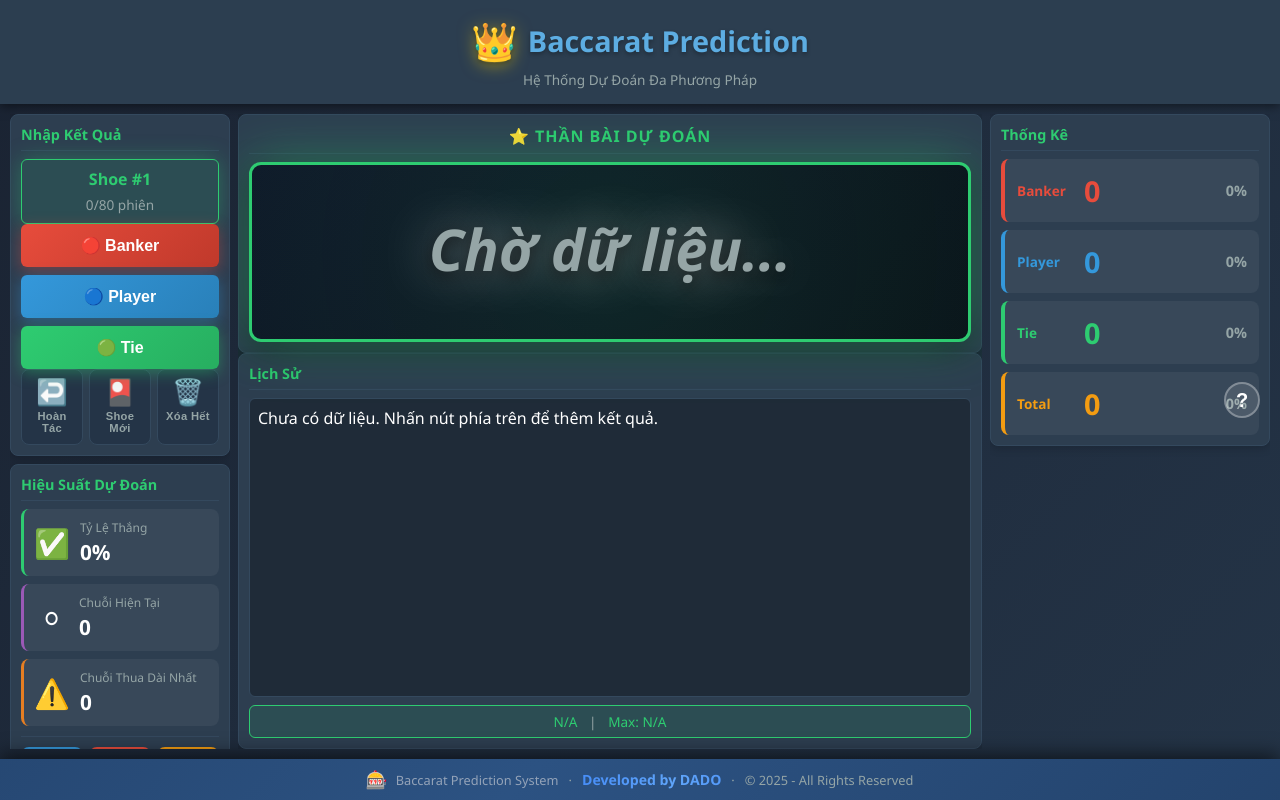
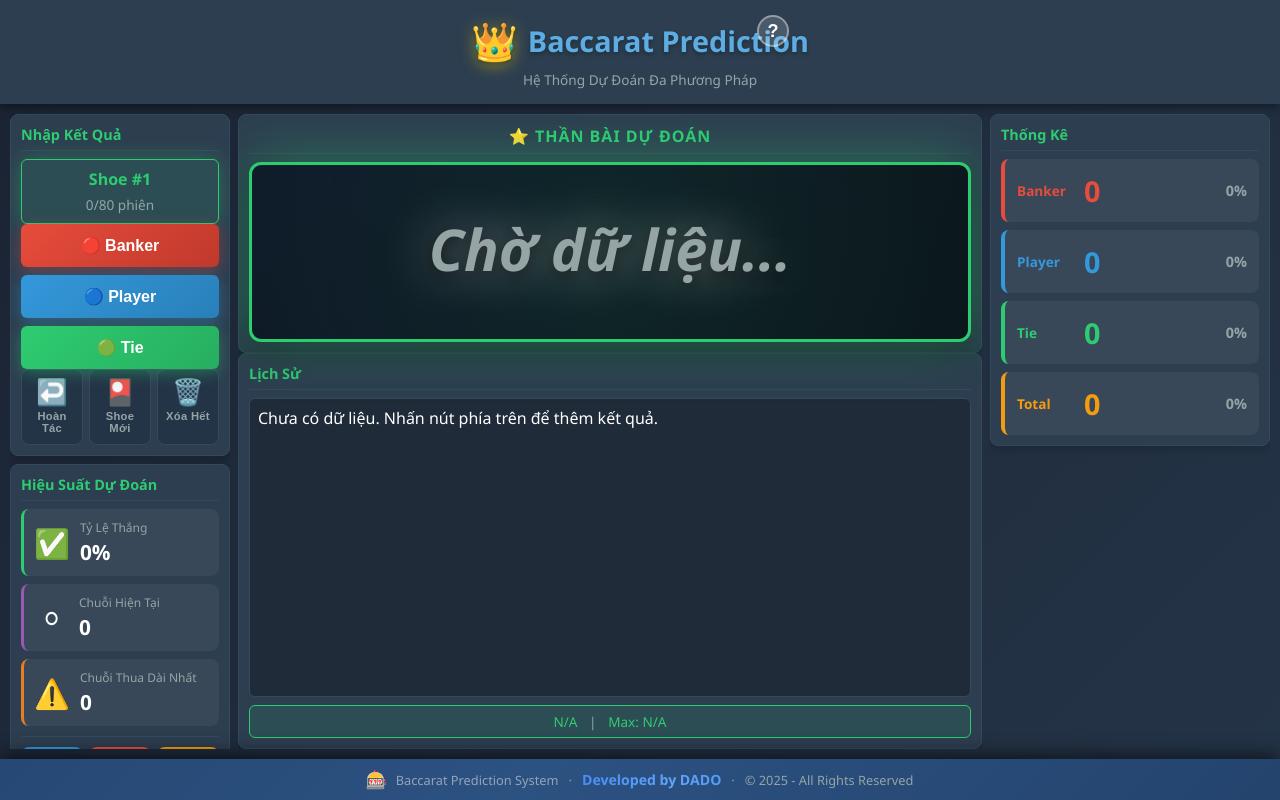
Before and after one commit to Kaii1195/baccarat-prediction, a plain HTML site: page index.html in a window 1280 px wide. Drawn offline with Linux system fonts and the light colour scheme.

Commit message:
UI: Di chuyển icon ? lên cùng dòng với tiêu đề header

```diff
--- a/style.css
+++ b/style.css
@@ -54,6 +54,7 @@ header h1 {
     align-items: center;
     gap: 10px;
     text-shadow: 0 2px 4px rgba(0,0,0,0.3);
+    position: relative;
 }
 
 .header-logo-icon {
@@ -1296,15 +1297,14 @@ footer .footer-icon {
 .help-icon {
     position: absolute;
     right: 20px;
-    top: 50%;
-    transform: translateY(-50%);
-    width: 36px;
-    height: 36px;
+    top: 0;
+    width: 32px;
+    height: 32px;
     border-radius: 50%;
-    background: rgba(255, 255, 255, 0.1);
-    border: 2px solid rgba(255, 255, 255, 0.3);
+    background: rgba(255, 255, 255, 0.15);
+    border: 2px solid rgba(255, 255, 255, 0.4);
     color: #fff;
-    font-size: 20px;
+    font-size: 18px;
     font-weight: bold;
     cursor: pointer;
     transition: all 0.3s ease;
@@ -1314,10 +1314,10 @@ footer .footer-icon {
 }
 
 .help-icon:hover {
-    background: rgba(255, 255, 255, 0.2);
-    border-color: rgba(255, 255, 255, 0.5);
-    transform: translateY(-50%) scale(1.1);
-    box-shadow: 0 0 15px rgba(255, 255, 255, 0.3);
+    background: rgba(255, 255, 255, 0.25);
+    border-color: rgba(255, 255, 255, 0.6);
+    transform: scale(1.15);
+    box-shadow: 0 0 20px rgba(79, 195, 247, 0.5);
 }
 
 .guide-modal {
```
